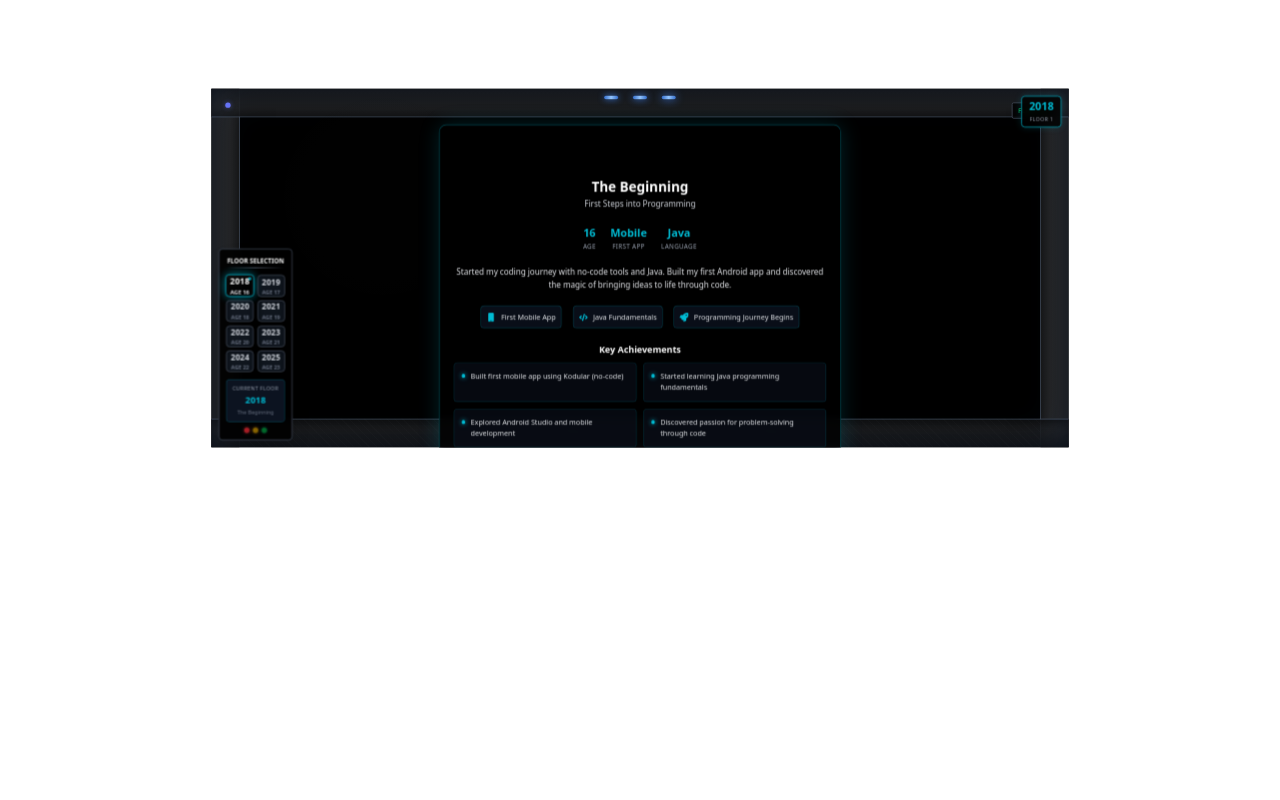
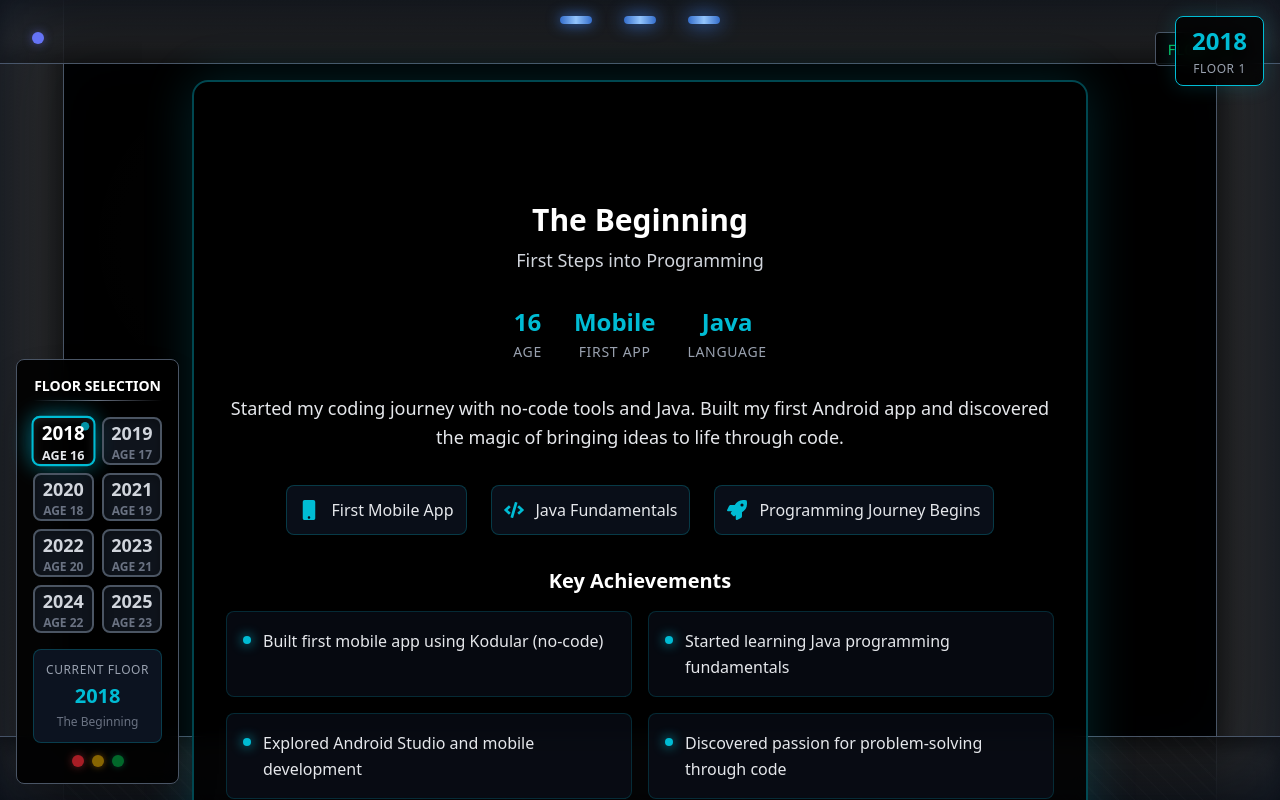
Before and after one commit to hiraypawan/Portfolio, a Next.js app: page / in a window 1280 px wide. Built offline with nearby package versions, Linux system fonts and the light colour scheme.

Commit message:
Fix portfolio display - remove aggressive zoom scaling and restore normal sizing

```diff
--- a/src/app/globals.css
+++ b/src/app/globals.css
@@ -364,14 +364,7 @@ body {
   will-change: scroll-position;
   backface-visibility: hidden;
   perspective: 1000px;
-  /* Optimize for 67% zoom effect while keeping UI readable */
-  zoom: 0.67;
-  -moz-transform: scale(0.67) translateZ(0);
-  -moz-transform-origin: 50% 50%;
-  -webkit-transform: scale(0.67) translateZ(0);
-  -webkit-transform-origin: 50% 50%;
-  transform: scale(0.67) translateZ(0);
-  transform-origin: 50% 50%;
+  transform: translateZ(0);
 }
 
 html {
@@ -438,12 +431,12 @@ html {
   -webkit-overflow-scrolling: touch;
 }
 
-/* Container compensations for 67% zoom scale */
+/* Main container styling */
 .main-container {
-  width: 149%; /* Counteract 0.67 scale (1/0.67) */
-  max-width: 2100px; /* Increased to compensate for scaling */
+  width: 100%;
+  max-width: 1200px;
   margin: 0 auto;
-  min-height: 149vh;
+  min-height: 100vh;
 }
 
 /* Mobile viewport fixes */
```
